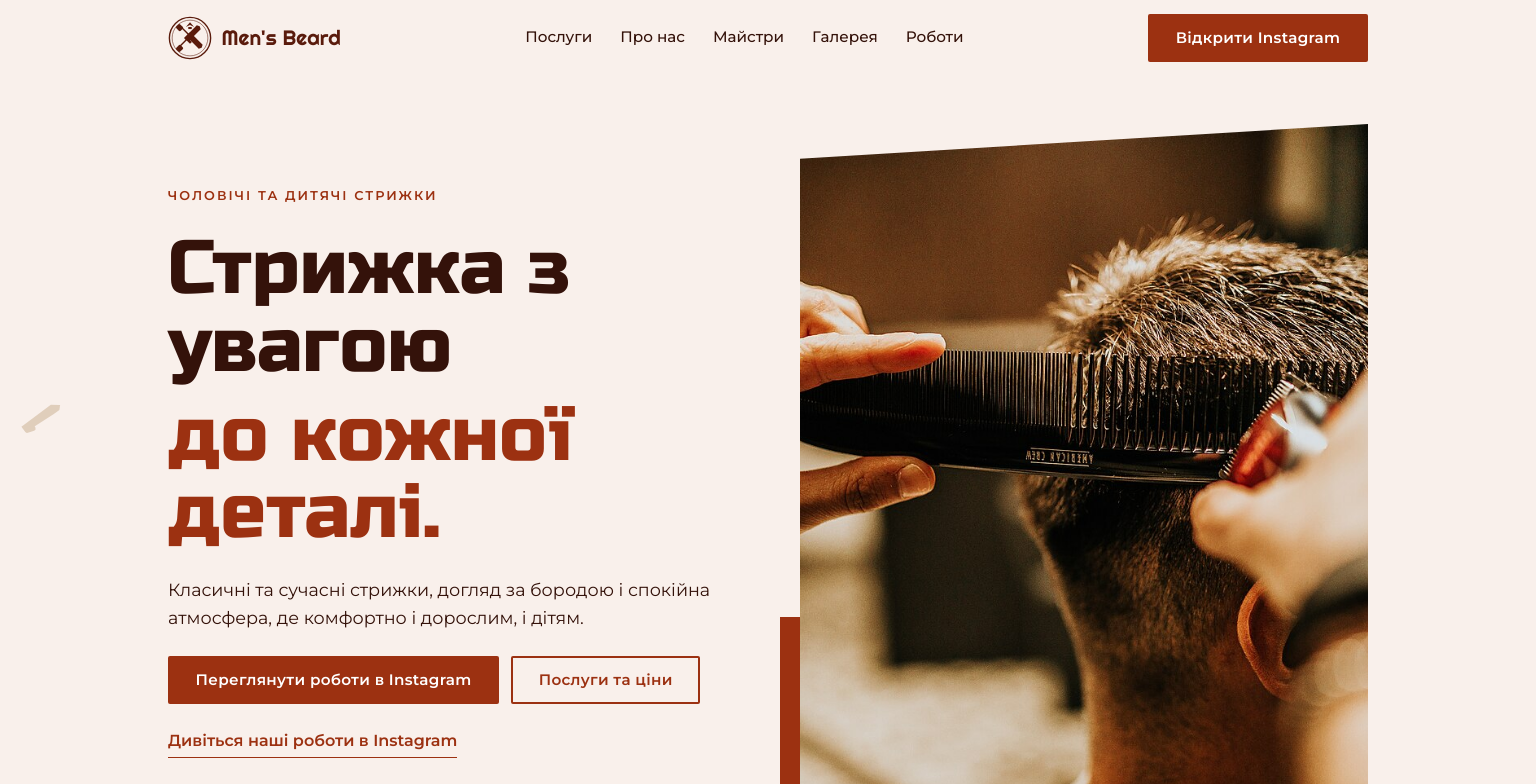
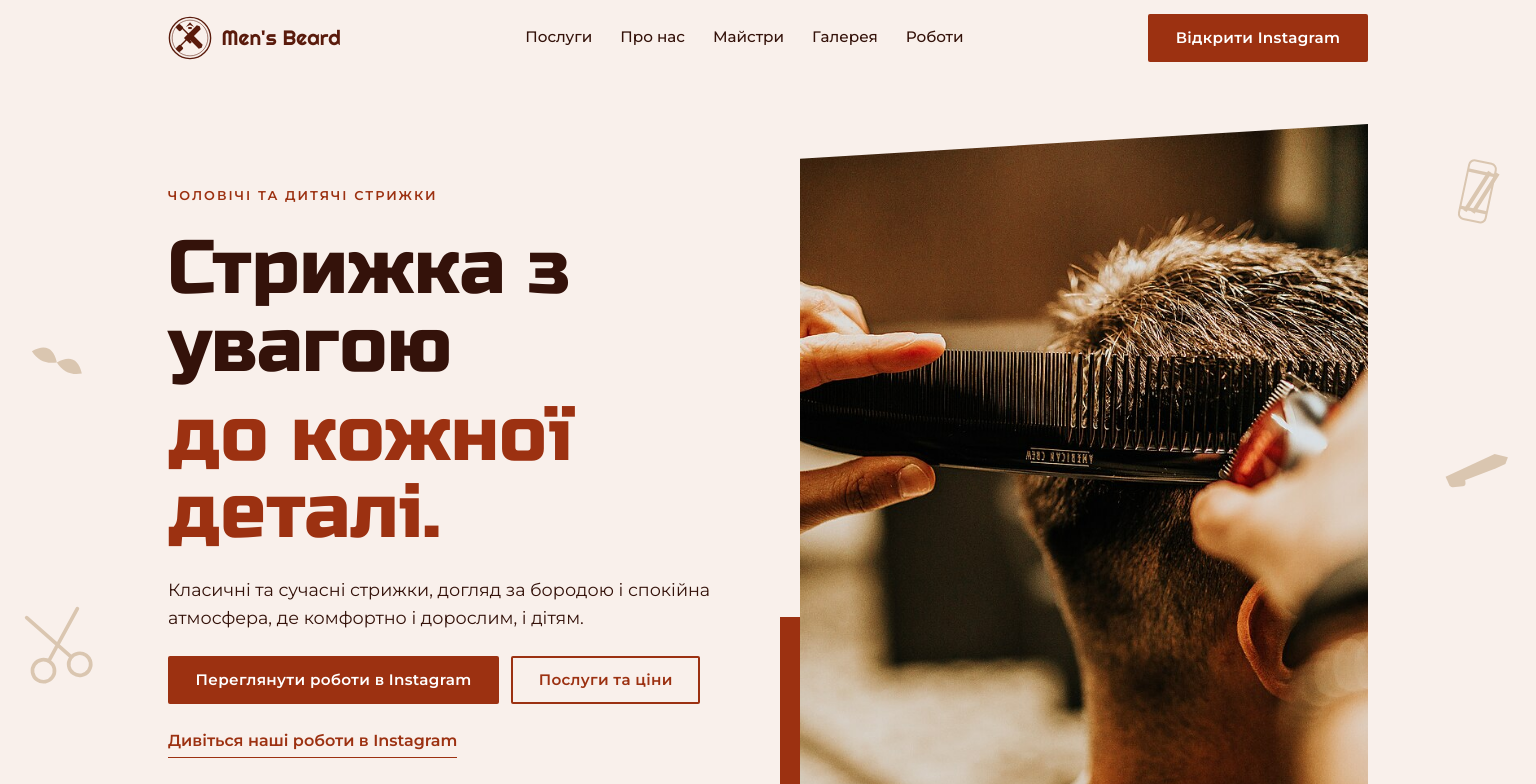
Before and after one commit to BOgdanRoz/BarberShop-Frontend, a React (Vite) app: page / in a window 1536 px wide. Shown: the top 784 px of the page. Built offline with nearby package versions, Linux system fonts and the light colour scheme; a web font is replaced by a local one.

Commit message:
style: enlarge and multiply side ornaments per section
Each section renders 4-5 ornaments across both margins with varied motifs, rotation and scale. Ornaments appear from 1440px and stay aria-hidden and pointer-transparent. Sections also carry data-header-theme for the header.

```diff
--- a/src/App.tsx
+++ b/src/App.tsx
@@ -7,12 +7,10 @@ import Portfolio from './sections/Portfolio/Portfolio'
 import Services from './sections/Services/Services'
 import Footer from './components/Footer/Footer'
 import Header from './components/Header/Header'
-import SideDecor from './components/SideDecor/SideDecor'
 
 function App() {
   return (
     <div className="page">
-      <SideDecor />
       <a className="skip-link" href="#main">
         Перейти до вмісту
       </a>
--- a/src/components/Footer/Footer.tsx
+++ b/src/components/Footer/Footer.tsx
@@ -4,7 +4,7 @@ import styles from './Footer.module.css'
 
 function Footer() {
   return (
-    <footer className={styles.footer}>
+    <footer className={styles.footer} data-header-theme="dark">
       <div className={styles.inner}>
         <div className={styles.brandBlock}>
           <a href="#top" className={styles.brand}>
--- a/src/components/SideDecor/SideDecor.module.css
+++ b/src/components/SideDecor/SideDecor.module.css
@@ -1,35 +1,36 @@
-/* Side ornaments for wide screens only. Lives in the margins beside the 1200px container. */
-.side-decor {
+/* Side ornaments for wide screens only, placed in the margins beside the 1200px container. */
+.layer {
   display: none;
 }
 
-@media (min-width: 1360px) {
-  .side-decor {
+@media (min-width: 1440px) {
+  .layer {
     display: block;
     position: absolute;
     inset: 0;
     z-index: 0;
+    overflow: hidden;
     pointer-events: none;
   }
 
-  .side-decor__item {
+  .item {
     position: absolute;
-    width: clamp(2.75rem, 3.4vw, 3.75rem);
+    width: clamp(3.5rem, 5vw, 6rem);
     color: var(--color-lion);
-    opacity: 0.32;
+    opacity: 0.4;
   }
 
-  .side-decor__item svg {
+  .item svg {
     display: block;
     width: 100%;
     height: auto;
   }
 
-  .side-decor__item[data-side='left'] {
-    left: 1rem;
+  .item[data-side='left'] {
+    left: 1.25rem;
   }
 
-  .side-decor__item[data-side='right'] {
-    right: 1rem;
+  .item[data-side='right'] {
+    right: 1.25rem;
   }
 }
--- a/src/components/SideDecor/SideDecor.tsx
+++ b/src/components/SideDecor/SideDecor.tsx
@@ -2,26 +2,9 @@ import styles from './SideDecor.module.css'
 
 type OrnamentKind = 'razor' | 'comb' | 'scissors' | 'pole' | 'brush' | 'moustache' | 'clipper'
 
-interface Ornament {
-  kind: OrnamentKind
-  side: 'left' | 'right'
-  top: string
-  rotate: number
-  scale: number
-}
-
-// Positions are percentages of the page height. Ornaments sit in the side margins only.
-const ornaments: Ornament[] = [
-  { kind: 'razor', side: 'left', top: '7%', rotate: -18, scale: 1 },
-  { kind: 'comb', side: 'right', top: '15%', rotate: 12, scale: 0.9 },
-  { kind: 'pole', side: 'left', top: '26%', rotate: 0, scale: 0.8 },
-  { kind: 'scissors', side: 'right', top: '36%', rotate: 24, scale: 1 },
-  { kind: 'moustache', side: 'left', top: '48%', rotate: -6, scale: 0.9 },
-  { kind: 'brush', side: 'right', top: '58%', rotate: -8, scale: 0.85 },
-  { kind: 'clipper', side: 'left', top: '68%', rotate: -10, scale: 1 },
-  { kind: 'razor', side: 'right', top: '78%', rotate: 30, scale: 0.8 },
-  { kind: 'comb', side: 'left', top: '90%', rotate: 8, scale: 0.9 },
-]
+const kinds: OrnamentKind[] = ['razor', 'comb', 'scissors', 'pole', 'brush', 'moustache', 'clipper']
+const rotations = [-18, 12, 24, -6, -10, 30, 8, -8]
+const scales = [1, 0.85, 1.15, 0.95, 1.1]
 
 function OrnamentShape({ kind }: { kind: OrnamentKind }) {
   switch (kind) {
@@ -80,23 +63,36 @@ function OrnamentShape({ kind }: { kind: OrnamentKind }) {
   }
 }
 
+interface SideDecorProps {
+  seed: number
+}
+
+// Deterministic, irregular placement: 4 or 5 ornaments per section, alternating sides and varied motifs.
 // Decorative only: hidden from assistive technology and never receives pointer events.
-function SideDecor() {
+function SideDecor({ seed }: SideDecorProps) {
+  const count = seed % 2 === 0 ? 4 : 5
+  const step = 100 / (count + 1)
+
   return (
-    <div className={styles['side-decor']} aria-hidden="true">
-      {ornaments.map((ornament, index) => (
-        <span
-          key={`${ornament.kind}-${index}`}
-          className={styles['side-decor__item']}
-          data-side={ornament.side}
-          style={{
-            top: ornament.top,
-            transform: `rotate(${ornament.rotate}deg) scale(${ornament.scale})`,
-          }}
-        >
-          <OrnamentShape kind={ornament.kind} />
-        </span>
-      ))}
+    <div className={styles.layer} aria-hidden="true">
+      {Array.from({ length: count }, (_, index) => {
+        const kind = kinds[(seed * 3 + index * 2) % kinds.length]
+        const side = (index + seed) % 2 === 0 ? 'left' : 'right'
+        const top = step * (index + 1) + (((seed + index) % 3) - 1) * 2.5
+        const rotate = rotations[(seed + index) % rotations.length]
+        const scale = scales[(seed + index * 2) % scales.length]
+
+        return (
+          <span
+            key={index}
+            className={styles.item}
+            data-side={side}
+            style={{ top: `${top.toFixed(1)}%`, transform: `rotate(${rotate}deg) scale(${scale})` }}
+          >
+            <OrnamentShape kind={kind} />
+          </span>
+        )
+      })}
     </div>
   )
 }
--- a/src/sections/About/About.tsx
+++ b/src/sections/About/About.tsx
@@ -1,10 +1,12 @@
 import { aboutContent } from '../../data/siteContent'
 import Logo from '../../components/Logo/Logo'
 import styles from './About.module.css'
+import SideDecor from '../../components/SideDecor/SideDecor'
 
 function About() {
   return (
-    <section id="about" className={styles.section}>
+    <section id="about" className={styles.section} data-header-theme="light">
+      <SideDecor seed={3} />
       <div className={styles.inner}>
         <div className={styles.emblem}>
           <Logo className={styles.emblemLogo} />
--- a/src/sections/Barbers/Barbers.tsx
+++ b/src/sections/Barbers/Barbers.tsx
@@ -3,10 +3,12 @@ import SectionHeading from '../../components/SectionHeading/SectionHeading'
 import { barbers } from '../../data/barbers'
 import { barbersContent } from '../../data/siteContent'
 import styles from './Barbers.module.css'
+import SideDecor from '../../components/SideDecor/SideDecor'
 
 function Barbers() {
   return (
-    <section id="barbers" className={styles.section}>
+    <section id="barbers" className={styles.section} data-header-theme="dark">
+      <SideDecor seed={4} />
       <div className={styles.inner}>
         <SectionHeading title={barbersContent.title} lead={barbersContent.lead} tone="dark" />
 
--- a/src/sections/FinalCta/FinalCta.tsx
+++ b/src/sections/FinalCta/FinalCta.tsx
@@ -2,10 +2,12 @@ import Button from '../../components/Button/Button'
 import Logo from '../../components/Logo/Logo'
 import { finalCtaContent, instagramUrl } from '../../data/siteContent'
 import styles from './FinalCta.module.css'
+import SideDecor from '../../components/SideDecor/SideDecor'
 
 function FinalCta() {
   return (
-    <section id="instagram" className={styles.section}>
+    <section id="instagram" className={styles.section} data-header-theme="accent">
+      <SideDecor seed={7} />
       <div className={styles.inner}>
         <h2 className={styles.title}>{finalCtaContent.title}</h2>
         <p className={styles.lead}>{finalCtaContent.lead}</p>
--- a/src/sections/Gallery/Gallery.tsx
+++ b/src/sections/Gallery/Gallery.tsx
@@ -2,13 +2,15 @@ import { atmospherePhotos } from '../../data/photos'
 import { galleryContent } from '../../data/siteContent'
 import SectionHeading from '../../components/SectionHeading/SectionHeading'
 import styles from './Gallery.module.css'
+import SideDecor from '../../components/SideDecor/SideDecor'
 
 // Asymmetric layout: one tall frame and two stacked frames with different proportions.
 const layoutClasses = [styles.tall, styles.wide, styles.square]
 
 function Gallery() {
   return (
-    <section id="gallery" className={styles.section}>
+    <section id="gallery" className={styles.section} data-header-theme="light">
+      <SideDecor seed={5} />
       <div className={styles.inner}>
         <SectionHeading title={galleryContent.title} lead={galleryContent.lead} />
 
--- a/src/sections/Hero/Hero.tsx
+++ b/src/sections/Hero/Hero.tsx
@@ -2,10 +2,12 @@ import Button from '../../components/Button/Button'
 import { heroPhoto } from '../../data/photos'
 import { heroContent, instagramUrl } from '../../data/siteContent'
 import styles from './Hero.module.css'
+import SideDecor from '../../components/SideDecor/SideDecor'
 
 function Hero() {
   return (
-    <section id="top" className={styles.hero}>
+    <section id="top" className={styles.hero} data-header-theme="light">
+      <SideDecor seed={1} />
       <div className={styles.inner}>
         <div className={styles.content}>
           <p className={styles.eyebrow}>{heroContent.eyebrow}</p>
--- a/src/sections/Portfolio/Portfolio.tsx
+++ b/src/sections/Portfolio/Portfolio.tsx
@@ -2,12 +2,14 @@ import { portfolioPhotos } from '../../data/photos'
 import { portfolioContent } from '../../data/siteContent'
 import SectionHeading from '../../components/SectionHeading/SectionHeading'
 import styles from './Portfolio.module.css'
+import SideDecor from '../../components/SideDecor/SideDecor'
 
 // The sequence is rendered twice. The track animates by exactly one sequence width,
 // so the loop restarts without a visible jump. Copies are decorative and hidden from assistive tech.
 function Portfolio() {
   return (
-    <section id="portfolio" className={styles.section}>
+    <section id="portfolio" className={styles.section} data-header-theme="dark">
+      <SideDecor seed={6} />
       <div className={styles.inner}>
         <SectionHeading title={portfolioContent.title} lead={portfolioContent.lead} tone="dark" />
       </div>
--- a/src/sections/Services/Services.tsx
+++ b/src/sections/Services/Services.tsx
@@ -3,10 +3,12 @@ import ServiceCard from '../../components/ServiceCard/ServiceCard'
 import { services } from '../../data/services'
 import { instagramUrl, servicesContent } from '../../data/siteContent'
 import styles from './Services.module.css'
+import SideDecor from '../../components/SideDecor/SideDecor'
 
 function Services() {
   return (
-    <section id="services" className={styles.section}>
+    <section id="services" className={styles.section} data-header-theme="dark">
+      <SideDecor seed={2} />
       <div className={styles.inner}>
         <div className={styles.grid}>
           {services.map((service) => (
--- a/src/styles/globals.css
+++ b/src/styles/globals.css
@@ -53,6 +53,11 @@ section[id] {
   scroll-margin-top: var(--header-height);
 }
 
+/* Each page section is a positioning context for its side ornaments. */
+main > section {
+  position: relative;
+}
+
 /* Positioning context for decorative side ornaments; clip prevents horizontal overflow without breaking sticky. */
 .page {
   position: relative;
```
